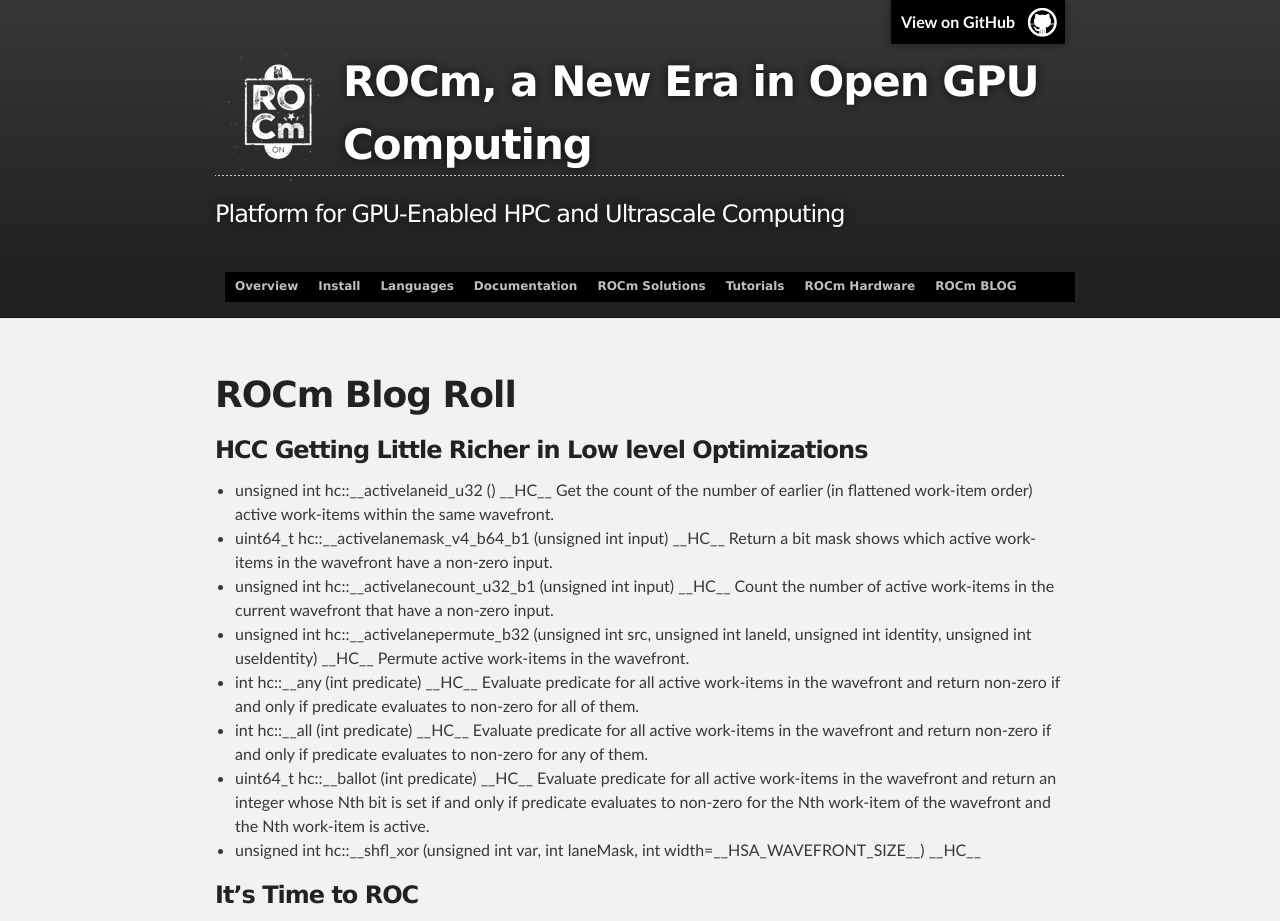
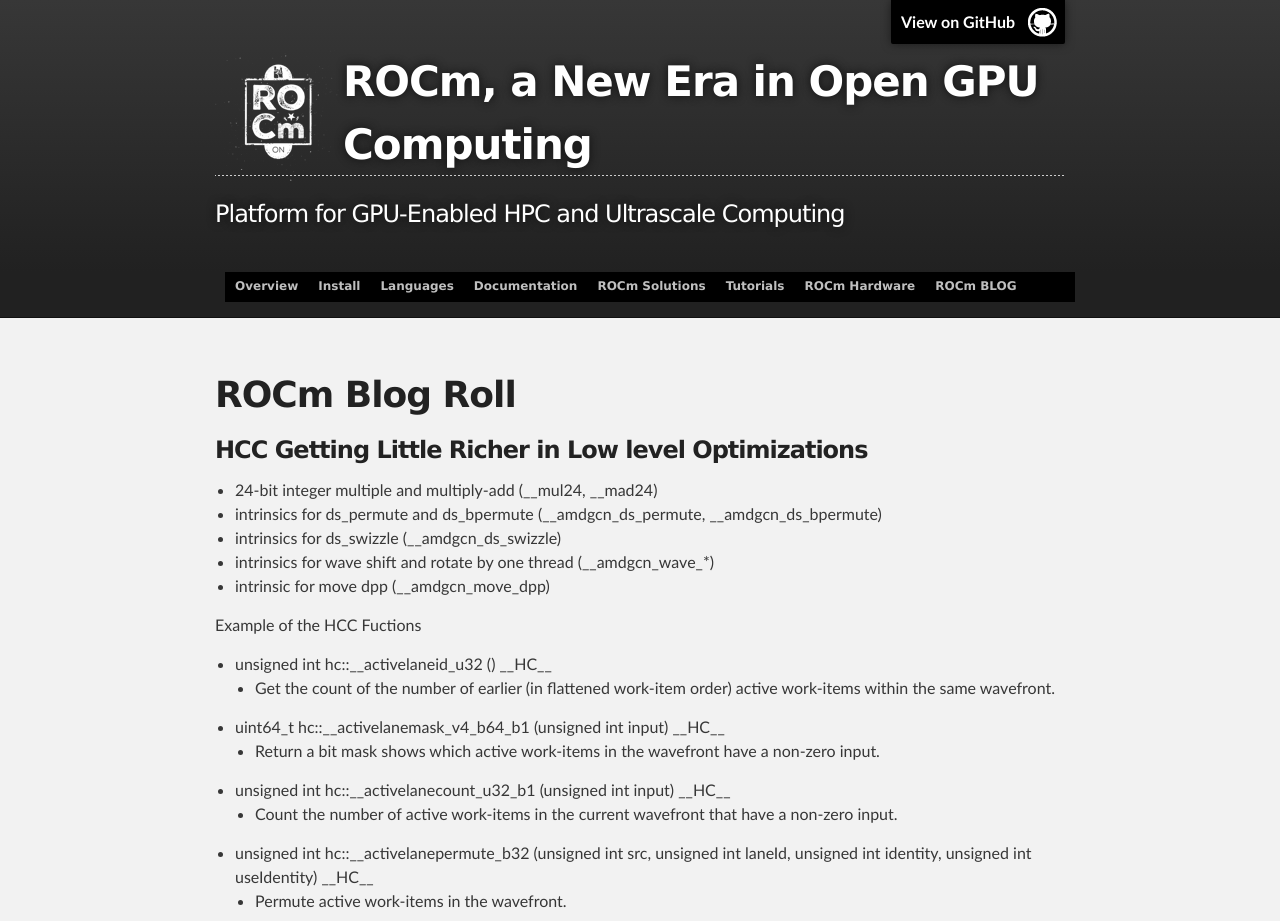
Before and after one commit to ROCm/ROCm.github.io, a Jekyll site: the page blog.html, which Jekyll copies as it is, in a window 1280 px wide and 1400 px high. Shown: the top 921 px of the window. Built offline with Jekyll 4.4.1, drawn with Linux system fonts in a browser that asks for light colours; some of the changed text lies outside the part shown; grey boxes are pictures that could not be loaded.

Commit message:
Update blog.html

```diff
--- a/blog.html
+++ b/blog.html
@@ -52,30 +52,39 @@
 <h1 id="ROCm-Blog">ROCm Blog Roll</h1>
 <h3>HCC Getting Little Richer in Low level Optimizations</h3>
 <ul>
-<li>unsigned int 	hc::__activelaneid_u32 () __HC__
- 	Get the count of the number of earlier (in flattened work-item order) active work-items within the same wavefront. </li>
+<li> 24-bit integer multiple and multiply-add (__mul24, __mad24)</li>
+<li>intrinsics for ds_permute and ds_bpermute (__amdgcn_ds_permute, __amdgcn_ds_bpermute)</li>
+<li>intrinsics for ds_swizzle  (__amdgcn_ds_swizzle)</li>
+<li>intrinsics for wave shift and rotate by one thread (__amdgcn_wave_*)</li>
+<li>intrinsic for move dpp (__amdgcn_move_dpp)</li>
+</ul>
+<p>Example of the HCC Fuctions</p>
+<ul>
+<li>unsigned int 	hc::__activelaneid_u32 () __HC__</li>
+ 	<ul><li>Get the count of the number of earlier (in flattened work-item order) active work-items within the same wavefront. </li></ul>
 
-<li>uint64_t 	hc::__activelanemask_v4_b64_b1 (unsigned int input) __HC__
- 	Return a bit mask shows which active work-items in the wavefront have a non-zero input. </li>
+<li>uint64_t 	hc::__activelanemask_v4_b64_b1 (unsigned int input) __HC__</li>
+ 	<ul><li>Return a bit mask shows which active work-items in the wavefront have a non-zero input. </li></ul>
 
-<li>unsigned int 	hc::__activelanecount_u32_b1 (unsigned int input) __HC__
- 	Count the number of active work-items in the current wavefront that have a non-zero input.</li>
+<li>unsigned int 	hc::__activelanecount_u32_b1 (unsigned int input) __HC__</li>
+ 	<ul><li>Count the number of active work-items in the current wavefront that have a non-zero input.</li></ul>
 
-<li>unsigned int 	hc::__activelanepermute_b32 (unsigned int src, unsigned int laneId, unsigned int identity, unsigned int useIdentity) __HC__
- 	Permute active work-items in the wavefront. </li>
+<li>unsigned int 	hc::__activelanepermute_b32 (unsigned int src, unsigned int laneId, unsigned int identity, unsigned int useIdentity) __HC__</li>
+ 	<ul><li>Permute active work-items in the wavefront. </li></ul>
 
-<li>int 	hc::__any (int predicate) __HC__
- 	Evaluate predicate for all active work-items in the wavefront and return non-zero if and only if predicate evaluates to non-zero for all of them. </li>
+<li>int 	hc::__any (int predicate) __HC__</li>
+ 	<ul><li>Evaluate predicate for all active work-items in the wavefront and return non-zero if and only if predicate evaluates to non-zero for all of them. </li></ul>
 
-<li>int 	hc::__all (int predicate) __HC__
- 	Evaluate predicate for all active work-items in the wavefront and return non-zero if and only if predicate evaluates to non-zero for any of them.</li>
+<li>int 	hc::__all (int predicate) __HC__</li>
+ 	<ul><li>Evaluate predicate for all active work-items in the wavefront and return non-zero if and only if predicate evaluates to non-zero for any of them.</li></ul>
 
-<li>uint64_t 	hc::__ballot (int predicate) __HC__
- 	Evaluate predicate for all active work-items in the wavefront and return an integer whose Nth bit is set if and only if predicate evaluates to non-zero for the Nth work-item of the wavefront and the Nth work-item is active. </li>
+<li>uint64_t 	hc::__ballot (int predicate) __HC__</li>
+ 	<ul><li>Evaluate predicate for all active work-items in the wavefront and return an integer whose Nth bit is set if and only if predicate evaluates to non-zero for the Nth work-item of the wavefront and the Nth work-item is active. </li></ul>
 
 <li>unsigned int 	hc::__shfl_xor (unsigned int var, int laneMask, int width=__HSA_WAVEFRONT_SIZE__) __HC__ </li>
 
 </ul>
+<a href="http://scchan.github.io/hcc/hc_8hpp.html">To find out more about this HCC Fuctions</a>
 <h3>It’s Time to ROC</h3>
 <iframe width="560" height="315" src="https://www.youtube.com/embed/dnKDFci2x2Q" frameborder="0" allowfullscreen></iframe>
 <p>HPC User Forum in Tucson; Gregory Stoner from AMD presents <q>It's Time to ROC.</q></p>
```
